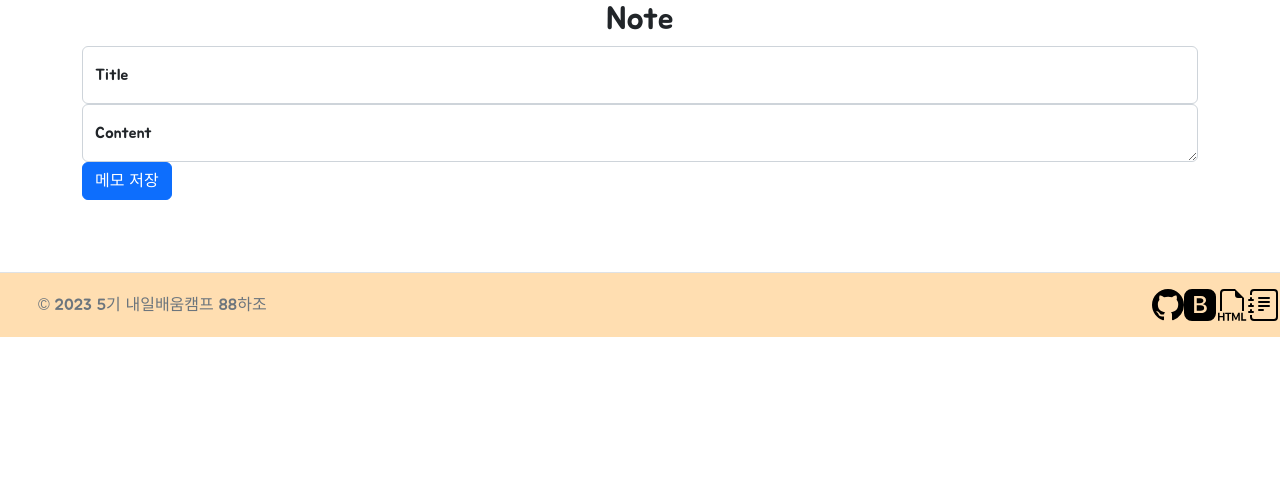
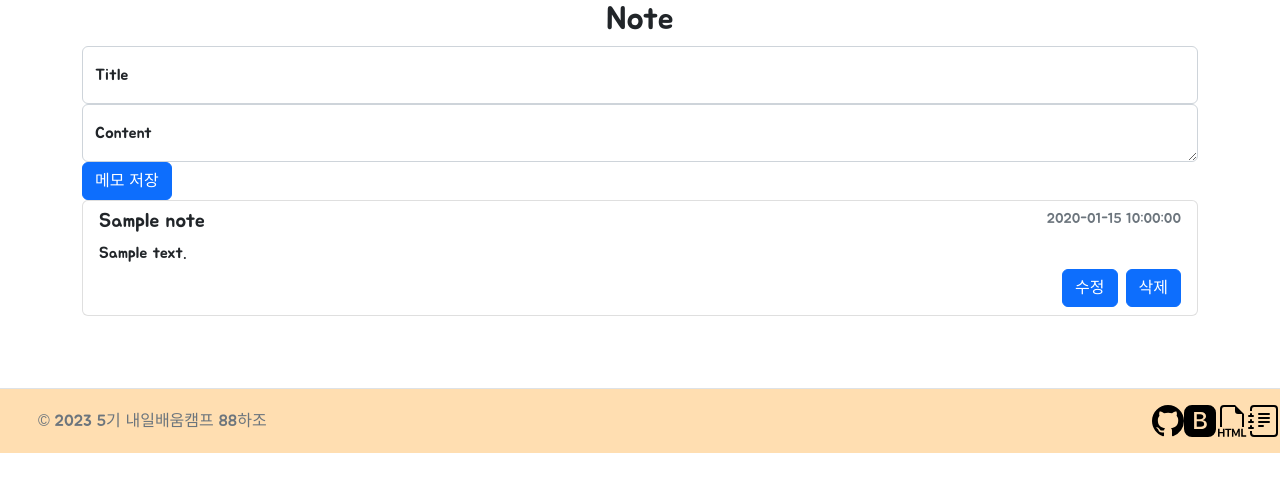
Before and after one commit to JoonyeolDev/minipj, a Flask app: page /memo in a window 1280 px wide. Shown: the part 224-716 px from the top of the page. Run offline with Flask 2, Linux system fonts and the light colour scheme; a user stored in the database is signed in; a database or web service that is not in the repository returns one stand-in record (values such as "Sample title").

Commit message:
2차 머지

```diff
--- a/website/auth.py
+++ b/website/auth.py
@@ -22,7 +22,6 @@ def sign_in():
     if request.method == 'POST':
         email = request.form['email']
         password1 = request.form['password1']
-
 
         # 데이터베이스에서 가입된 유저 찾기 및 비밀번호 대조하기
         user = User.get(email=email)
--- a/website/models.py
+++ b/website/models.py
@@ -1,23 +1,27 @@
+from flask_login import UserMixin
+from datetime import datetime
+from bson.objectid import ObjectId
 from . import db
 from pymongo import MongoClient
-client = MongoClient('mongodb+srv://joonyeol:1234@sparta.afgjtfy.mongodb.net/?retryWrites=true&w=majority')
+client = MongoClient(
+    'mongodb+srv://joonyeol:1234@sparta.afgjtfy.mongodb.net/?retryWrites=true&w=majority')
 db = client.dbsparta
 
 # forign key 역할을 해주는 objectid
-from bson.objectid import ObjectId
-from datetime import datetime
 # flask_login의 UserMixin 클래스 상속
 # flask_login은 Flask에 대한 사용자 세션 관리를 제공
 # 세션에 활성 사용자의 id를 저장하고 쉽게 로그인/로그아웃 할 수 있음
 # 로그인 or 로그아웃한 사용자의 보기 제한 등
-from flask_login import UserMixin
 
-# define User Model
+# User Model 정의
+
+
 class User(UserMixin):
-    def __init__(self, email, nickname, password):
+    def __init__(self, email, nickname, password, image_path=None):
         self.email = email
         self.nickname = nickname
         self.password = password
+        self.image_path = image_path
 
     def save(self):
         user_data = {
@@ -37,14 +41,12 @@ class User(UserMixin):
                     password=user_data['password'])
         else:
             return None
+
     def get_id(self):
         return str(self.email)
-    def get_notes(self):
-        return [Note.get(note_data) for note_data in db.notes.find({'email': self.email})]
 
 
-
-# define Note Model
+# Note Model 정의
 
 class Note:
     def __init__(self, title, content, email):
@@ -62,10 +64,14 @@ class Note:
         }
         db.notes.insert_one(note_data)
 
-
     @classmethod
-    def get(cls, note_data):
+    def get(cls, email):
+        note_data = list(db.notes.find({'email': email}))
         return cls(title=note_data['title'],
                 content=note_data['content'],
                 datetime=note_data['datetime'],
-                email=note_data['email'])
+                email=note_data['email'],
+                id=note_data['_id'])
+
+
+# Note Model 정의
--- a/website/templates/base.html
+++ b/website/templates/base.html
@@ -99,6 +99,7 @@
     .kmy_btn>button {
       margin-right: 10px;
     }
+
   </style>
 </head>
 
--- a/website/templates/memo.html
+++ b/website/templates/memo.html
@@ -1,6 +1,8 @@
 {% extends "base.html" %}
 
 {% block title %}나만의 리스트를 만들어보세요!{% endblock %}
+
+
 
 
 <!-- contents -->
@@ -20,7 +22,8 @@
         <label for="note-title">Title</label>
     </div>
     <div class="form-floating">
-        <textarea name="note-content" class="form-control" placeholder="Leave a content here" id="note-content"></textarea>
+        <textarea name="note-content" class="form-control" placeholder="Leave a content here"
+            id="note-content"></textarea>
         <label for="note-content">Content</label>
     </div>
     <button type="submit" class="btn btn-primary">메모 저장</button>
@@ -33,25 +36,62 @@
     {% for note in notes %}
     <a href="#" class="list-group-item list-group-item-action">
         <div class="d-flex w-100 justify-content-between">
-          <h5 class="mb-2">{{note.title}}</h5>
-          <small class="text-muted">{{note.datetime}}</small>
+            <h5 class="mb-2">{{note.title}}</h5>
+            <small class="text-muted">{{note.datetime}}</small>
         </div>
         <p class="mb-1">{{note.content}}</p>
 
         <!-- 메모 삭제 버튼 -->
         <div class="d-grid gap-2 d-md-flex justify-content-md-end">
             <button class="btn btn-primary" type="button">수정</button>
-            <button class="btn btn-primary" type="button">삭제</button>
+            <button class="btn btn-primary" type="button" onclick="deleteNote({{note._id}})">삭제</button>
         </div>
     </a>
     {% endfor %}
 </div>
-{% for note in notes %}
-<div class="note">
-    <h2>{{ note.title }}</h2>
-    <p>{{ note.content }}</p>
+
+<!-- 메모 수정 Modal -->
+<!-- Modal -->
+<div class="modal fade" id="updateNoteModal" tabindex="-1" aria-labelledby="updateNoteModalLabel" aria-hidden="true">
+    <div class="modal-dialog modal-dialog-scrollable">
+        <div class="modal-content">
+            <div class="modal-header">
+                <h5 class="modal-title" id="updateNoteModalLabel">메모 수정</h5>
+                <button type="button" class="btn-close" data-bs-dismiss="modal" aria-label="Close"></button>
+            </div>
+            <div class="modal-body">
+                ...
+            </div>
+            <div class="modal-footer">
+                <button type="button" class="btn btn-secondary" data-bs-dismiss="modal">취소</button>
+                <button type="button" class="btn btn-primary">변경</button>
+            </div>
+        </div>
+    </div>
 </div>
-{% endfor %}
+
+<script>
+    const deleteNote = function (noteId) {
+        console.log(`삭제할 메모 id ${noteId}`);
+
+        // 전달할 데이터 정보(메모 정보)
+        let note = {
+            noteId: noteId
+        }
+
+        // 삭제 ajax
+        fetch('/memo/delete-note', {
+            method: 'POST',
+            body: JSON.stringify(note),
+            headers: {
+                "Content-Type": "application/json"
+            },
+        }).then((response) => response.json())
+            .then(() => {
+                window.location.href = '/'; // 새로고침
+            });
+    }
+</script>
 <br>
 <br>
 <br>
--- a/website/views.py
+++ b/website/views.py
@@ -1,14 +1,15 @@
 # Blueprint를 이용하면 플라스크 app의 모든 url을 한 곳에서 관리하지 않아도 됨
 # 여러곳에 뿌려진 url의 정의를 수집하여 한 곳을 모아줌
 
-from flask import Blueprint, redirect, render_template, request, flash, url_for
+from flask import Blueprint, redirect, render_template, request, flash, url_for, jsonify
 from flask_login import login_required, current_user
 from .models import Note
 from . import db
-
+from bson.objectid import ObjectId
 # 뷰를 정의하여 보여질 페이지와 경로를 정의
 # '클라이언트 요청 > 서버의 응답'을 과정을 세부적이게 구현할 필요가 없음
 views = Blueprint('views', __name__)
+
 
 @views.route('/')
 @login_required
@@ -16,32 +17,46 @@ def home():
     return render_template('home.html')
 
 
-@views.route('/memo', methods=['GET','POST'])
+@views.route('/memo', methods=['GET', 'POST'])
 @login_required
 def memo():
     # POST : 메모 생성
     if request.method == "POST":
-        title = request.form.get('note-title')
-        content = request.form.get('note-content')
-
+        title = request.form['note-title']
+        content = request.form['note-content']
 
         # 유효성 검사
         if len(title) < 1 or len(content) < 1:
-            flash("제목 또는 내용이 없습니다.", category = "error")
+            flash("제목 또는 내용이 없습니다.", category="error")
         elif len(title) > 50:
-            flash("제목이 너무 깁니다. 50자 이내", category = "error")
+            flash("제목이 너무 깁니다. 50자 이내", category="error")
         elif len(content) > 2000:
             flash("내용이 너무 깁니다. 2000자 이내", category="error")
-        else :
+        else:
             # note 인스턴스 생성 -> DB에 저장
-            new_note = Note(title=title, content=content, email=current_user.email)
+            new_note = Note(title=title, content=content,
+                            email=current_user.email)
             new_note.save()
             flash("메모 생성 완료", category="success")
             return redirect(url_for('views.memo'))
 
-    return render_template('memo.html')
+    notes = list(db.notes.find({'email': current_user.email}))
+    return render_template('memo.html', notes=notes)
 
-def note_list():
-    notes = Note(email=current_user.email)
-    return render_template('memo.html', notes=notes)
-# __init__.py 로 ㄱㄱ
+
+@views.route('/memo/delete-note', methods=['POST'])
+def delete_note():
+    # POST : 메모 삭제
+    if request.method == "POST":
+        note = request.get_json()
+        note_id = note.get('noteId')
+        # 노트를 삭제합니다.
+        db.notes.delete_one({"_id": ObjectId(note_id)})
+        return jsonify({})
+        # select_note = Note.query.get(note_id)
+        # if select_note:
+        #     if select_note.email == current_user.email :
+        #         db.note.delete_one({'_id':note_id})
+        # return jsonify({})
+
+    # return render_template('memo.html')
```
Also changed, not shown: website/templates/mypage_views.html (added).
